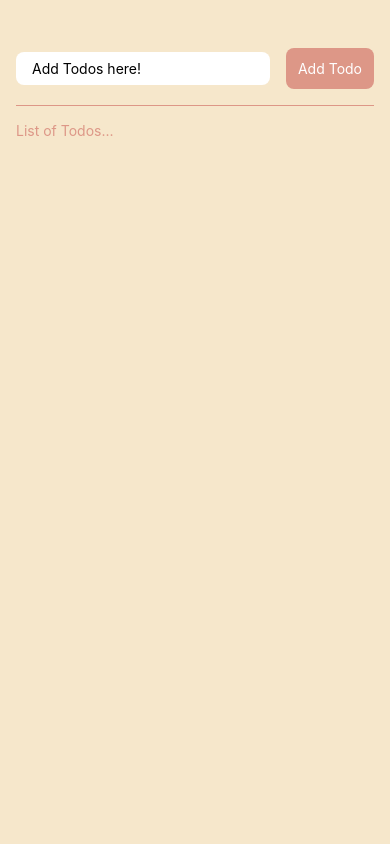
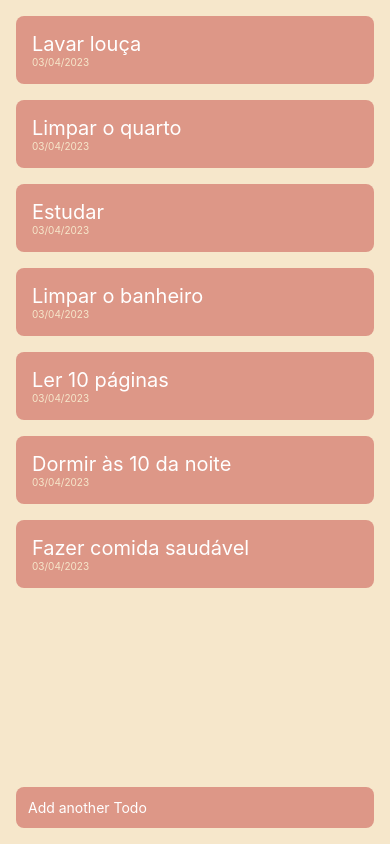
Before and after one commit to xanderios/react-native-course, a React Native app in the folder todo-app/: screen / in a window 390 px wide. Built offline with nearby package versions, Linux system fonts and the light colour scheme.

Commit message:
add modal, mocks and update layout

```diff
--- a/todo-app/src/components/ButtonComponent.tsx
+++ b/todo-app/src/components/ButtonComponent.tsx
@@ -1,26 +1,33 @@
-import { Pressable, Text, StyleSheet } from "react-native";
+import {
+  Pressable,
+  Text,
+  StyleSheet,
+  StyleSheetProperties,
+  ViewStyle,
+} from "react-native";
 
 import COLORS from "../constants/colors";
 
 type Props = {
   text?: string;
   onPress?: () => void;
+  customStyle?: ViewStyle;
 };
 
-export default function ButtonComponent({ text, onPress }: Props) {
+export default function ButtonComponent({ text, onPress, customStyle }: Props) {
   return (
-    <Pressable onPress={onPress} style={styles.addTodoBtn}>
+    <Pressable onPress={onPress} style={[styles.buttonWrapper, customStyle]}>
       <Text style={styles.buttonText}>{text}</Text>
     </Pressable>
   );
 }
 
 const styles = StyleSheet.create({
-  addTodoBtn: {
+  buttonWrapper: {
     paddingVertical: 12,
     paddingHorizontal: 12,
-    backgroundColor: COLORS.primary,
     borderRadius: 8,
+    textAlign: "center",
   },
   buttonText: {
     color: COLORS.white,
--- a/todo-app/src/components/TodoCard.tsx
+++ b/todo-app/src/components/TodoCard.tsx
@@ -27,10 +27,11 @@ const styles = StyleSheet.create({
     borderRadius: 8,
   },
   todoText: {
+    fontSize: 20,
     color: COLORS.white,
   },
   todoDateCreated: {
-    fontSize: 8,
+    fontSize: 10,
     color: COLORS.offWhite,
   },
 });
--- a/todo-app/src/components/TodoInput.tsx
+++ /dev/null
@@ -1,32 +0,0 @@
-import { StyleSheet, TextInput } from "react-native";
-import { useTodos } from "../contexts/TodosContext";
-
-import COLORS from "../constants/colors";
-
-type Props = {};
-
-export default function TodoInput({}: Props) {
-  const { todoInput, handleTodoInput } = useTodos();
-
-  return (
-    <TextInput
-      value={todoInput}
-      onChangeText={(text) => {
-        handleTodoInput(text);
-      }}
-      style={styles.textInput}
-      placeholder="Add Todos here!"
-    />
-  );
-}
-
-const styles = StyleSheet.create({
-  textInput: {
-    flex: 1,
-    marginRight: 16,
-    backgroundColor: COLORS.white,
-    borderRadius: 8,
-    paddingVertical: 8,
-    paddingHorizontal: 16,
-  },
-});
--- /dev/null
+++ b/todo-app/src/components/TodoModal.tsx
@@ -0,0 +1,78 @@
+import { Modal, StyleSheet, TextInput, View } from "react-native";
+import { useTodos } from "../contexts/TodosContext";
+
+import COLORS from "../constants/colors";
+import ButtonComponent from "./ButtonComponent";
+
+type Props = {};
+
+export default function TodoModal({}: Props) {
+  const { todosModal, closeTodosModal, todoInput, handleTodoInput, addTodo } =
+    useTodos();
+
+  return (
+    <Modal visible={todosModal} animationType="slide">
+      <View style={styles.modalWrapper}>
+        <View style={styles.inputContainer}>
+          <TextInput
+            value={todoInput}
+            onChangeText={(text) => {
+              handleTodoInput(text);
+            }}
+            style={styles.textInput}
+            placeholder="Add Todos here!"
+          />
+        </View>
+        <View style={styles.buttonsContainer}>
+          <ButtonComponent
+            onPress={addTodo}
+            text="Add Todo"
+            customStyle={styles.addTodoButton}
+          />
+          <ButtonComponent
+            onPress={closeTodosModal}
+            text="Cancel"
+            customStyle={styles.cancelButton}
+          />
+        </View>
+      </View>
+    </Modal>
+  );
+}
+
+const styles = StyleSheet.create({
+  modalWrapper: {
+    height: "100%",
+    backgroundColor: COLORS.offWhite,
+    alignItems: "center",
+    justifyContent: "center",
+  },
+  inputContainer: {
+    width: "100%",
+    paddingHorizontal: 16,
+  },
+  textInput: {
+    backgroundColor: COLORS.white,
+    borderRadius: 8,
+    paddingVertical: 8,
+    paddingHorizontal: 16,
+  },
+  buttonsContainer: {
+    width: "100%",
+    flexDirection: "row",
+    justifyContent: "center",
+    gap: 16,
+    marginTop: 16,
+    paddingHorizontal: 16,
+  },
+  addTodoButton: {
+    flex: 1,
+    alignItems: "center",
+    backgroundColor: COLORS.primary,
+  },
+  cancelButton: {
+    flex: 1,
+    alignItems: "center",
+    backgroundColor: COLORS.red,
+  },
+});
--- a/todo-app/src/contexts/TodosContext.tsx
+++ b/todo-app/src/contexts/TodosContext.tsx
@@ -1,8 +1,12 @@
 import { createContext, useContext, useState, ReactNode } from "react";
 
 import { TodoItem } from "../types";
+import todosMock from "../mocks/todos";
 
 type TodosContextType = {
+  todosModal: boolean;
+  openTodosModal: () => void;
+  closeTodosModal: () => void;
   todos: TodoItem[];
   addTodo: () => void;
   completeTodo: (id: number) => void;
@@ -12,6 +16,9 @@ type TodosContextType = {
 };
 
 export const TodosContext = createContext<TodosContextType>({
+  todosModal: false,
+  openTodosModal: () => {},
+  closeTodosModal: () => {},
   todos: [],
   addTodo: () => {},
   completeTodo: () => {},
@@ -23,8 +30,17 @@ export const TodosContext = createContext<TodosContextType>({
 export const TodosProvider: React.FC<{ children: ReactNode }> = ({
   children,
 }) => {
-  const [todos, setTodos] = useState<TodoItem[]>([]);
+  const [todosModal, setShowModal] = useState<boolean>(false);
+  const [todos, setTodos] = useState<TodoItem[]>(todosMock);
   const [todoInput, setTodoInput] = useState<string>("");
+
+  function openTodosModal() {
+    setShowModal(true);
+  }
+
+  function closeTodosModal() {
+    setShowModal(false);
+  }
 
   function handleTodoInput(text: string) {
     setTodoInput(text);
@@ -40,6 +56,7 @@ export const TodosProvider: React.FC<{ children: ReactNode }> = ({
 
     setTodos((todos) => [...todos, todo]);
     setTodoInput("");
+    closeTodosModal();
   }
 
   const completeTodo = (id: number) => {
@@ -55,6 +72,9 @@ export const TodosProvider: React.FC<{ children: ReactNode }> = ({
   return (
     <TodosContext.Provider
       value={{
+        todosModal,
+        openTodosModal,
+        closeTodosModal,
         todos,
         addTodo,
         completeTodo,
--- /dev/null
+++ b/todo-app/src/mocks/todos.ts
@@ -0,0 +1,41 @@
+import { TodoItem } from "../../types";
+
+const todos: TodoItem[] = [
+  {
+    title: "Lavar louça",
+    dateCreated: "03/04/2023",
+    id: 203,
+  },
+  {
+    title: "Limpar o quarto",
+    dateCreated: "03/04/2023",
+    id: 120,
+  },
+  {
+    title: "Estudar",
+    dateCreated: "03/04/2023",
+    id: 827,
+  },
+  {
+    title: "Limpar o banheiro",
+    dateCreated: "03/04/2023",
+    id: 926,
+  },
+  {
+    title: "Ler 10 páginas",
+    dateCreated: "03/04/2023",
+    id: 172,
+  },
+  {
+    title: "Dormir às 10 da noite",
+    dateCreated: "03/04/2023",
+    id: 404,
+  },
+  {
+    title: "Fazer comida saudável",
+    dateCreated: "03/04/2023",
+    id: 357,
+  },
+];
+
+export default todos;
--- a/todo-app/src/screens/Todos.tsx
+++ b/todo-app/src/screens/Todos.tsx
@@ -1,62 +1,62 @@
-import { StyleSheet, Text, View, FlatList, StatusBar } from "react-native";
+import { StyleSheet, View, FlatList, StatusBar } from "react-native";
 
 import COLORS from "../constants/colors";
 
 import TodoCard from "../components/TodoCard";
-import TodoInput from "../components/TodoInput";
+import TodoModal from "../components/TodoModal";
 import ButtonComponent from "../components/ButtonComponent";
 import { useTodos } from "../contexts/TodosContext";
 
 type Props = {};
 
 export default function Todos({}: Props) {
-  const { todos, addTodo } = useTodos();
+  const { todosModal, openTodosModal, todos, addTodo } = useTodos();
 
   return (
-    <View style={styles.appContainer}>
+    <View style={styles.todosContainer}>
       <StatusBar barStyle="light-content" />
-      <View style={styles.inputContainer}>
-        <TodoInput />
-        <ButtonComponent onPress={addTodo} text="Add Todo" />
-      </View>
+      <TodoModal />
 
-      <View style={styles.horizontalLine} />
-
-      {todos.length <= 0 ? (
-        <Text style={styles.todoPlaceholder}>List of Todos...</Text>
-      ) : (
+      {todos.length > 0 ? (
+        <View style={{ width: "100%", height: "100%" }}>
           <FlatList
             data={todos}
             alwaysBounceVertical={false}
             keyExtractor={(item, index) => String(index)}
+            contentContainerStyle={{ marginBottom: 16 }}
             renderItem={({ item, index }) => (
               <TodoCard todoData={item} index={index} />
             )}
           />
+          <ButtonComponent
+            text="Add another Todo"
+            onPress={openTodosModal}
+            customStyle={styles.buttonWrapper}
+          />
+        </View>
+      ) : (
+        <View style={styles.buttonWrapper}>
+          <ButtonComponent
+            text="Add your first Todo!"
+            onPress={openTodosModal}
+            customStyle={styles.buttonWrapper}
+          />
+        </View>
       )}
     </View>
   );
 }
 
 const styles = StyleSheet.create({
-  appContainer: {
-    flex: 1,
+  todosContainer: {
     backgroundColor: COLORS.offWhite,
     padding: 16,
-    paddingVertical: 48,
-  },
-  inputContainer: {
-    flexDirection: "row",
-    justifyContent: "space-between",
+    height: "100%",
+    justifyContent: "center",
     alignItems: "center",
   },
-  horizontalLine: {
-    height: 1,
-    width: "100%",
+  buttonWrapper: {
+    borderRadius: 8,
     backgroundColor: COLORS.primary,
-    marginVertical: 16,
-  },
-  todoPlaceholder: {
-    color: COLORS.primary,
   },
 });
```
Lines whose indentation alone changed are shown as unchanged.
